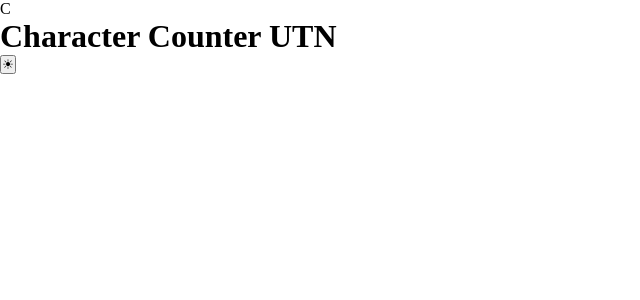
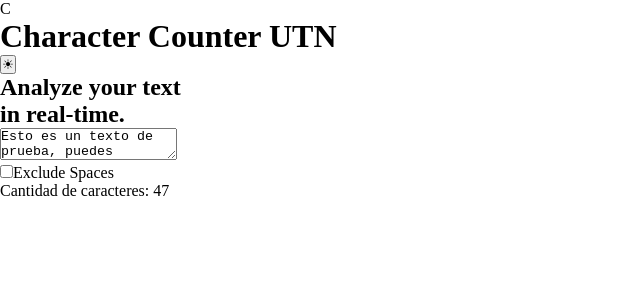
Before and after one commit to iadamolivares/proyecto-final, a React (Vite) app: page / in a window 1280 px wide. Shown: the top 300 px of the page, without its empty margins (0-640 px from the left). Built offline with nearby package versions, Linux system fonts and the light colour scheme.

Commit message:
add: checkbox exclude spaces

```diff
--- a/src/App.jsx
+++ b/src/App.jsx
@@ -1,10 +1,39 @@
-import { Header } from "./components/Header.jsx"
-function App() {
+import { useState } from "react";
+import { Header } from "./components/Header.jsx";
+const App = () => {
+  const [text, setText] = useState(
+    "Esto es un texto de prueba, puedes modificarlo.",
+  );
+  const [excludeSpaces, setExcludeSpaces] = useState(false)
+
+  const characters = excludeSpaces ? text.replace(/\s/g,"").length : text.length
+
+
   return (
     <main>
-    <Header/>
+      <Header />
+      <h2>
+        Analyze your text <br />
+        in real-time.
+      </h2>
+      <textarea
+        placeholder="Escribe tu texto..."
+        onChange={(e) => setText(e.target.value)}
+        value={text}
+      ></textarea>
+      <div>
+        <label>
+        <input
+        type="checkbox"
+        checked={excludeSpaces}
+        onChange={() => setExcludeSpaces(!excludeSpaces)}
+        />
+        Exclude Spaces
+        </label>
+      </div>
+      <p>Cantidad de caracteres: {characters}</p>
     </main>
-  )
-}
+  );
+};
 
-export {App}
+export { App };
```
